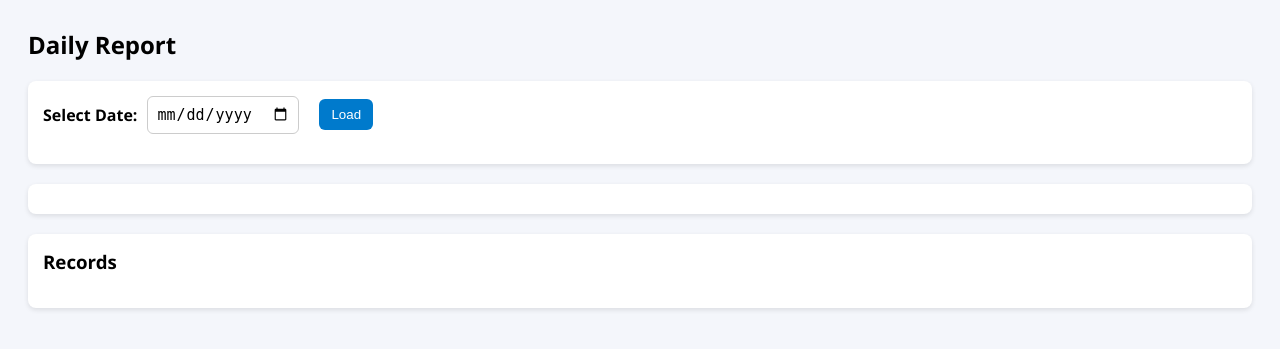
After one commit to yasir13001/Khaata-Register, a FastAPI app: template templates/daily_report.html in a window 1280 px wide. The commit adds this page. Shown: the top 349 px of the page. Run offline with FastAPI, Linux system fonts and the light colour scheme; the template is opened without the code that fills it, so the values that code supplies are empty.

Commit message:
add daily report system

```diff
--- /dev/null
+++ b/config.json
@@ -0,0 +1,6 @@
+{
+  "host": "192.168.10.6",
+  "port": 8080,
+  "log_level": "info",
+  "access_log": true
+}
--- a/server.py
+++ b/server.py
@@ -512,10 +512,80 @@ def api_download_credits(request: Request):
     writer.writerows(rows)
     return Response(content=output.getvalue(), media_type="text/csv")
 
+@app.get("/daily-report")
+def daily_report_page(request: Request, admin=Depends(require_admin)):
+    return templates.TemplateResponse("daily_report.html", {"request": request})
+
+@app.get("/api/daily_report")
+def api_daily_report(date: str, admin=Depends(require_admin)):
+    """Returns daily credit/payment summary."""
+    records = read_credits()
+
+    # Filter by date (YYYY-MM-DD)
+    daily_rows = [r for r in records if r["Date"] == date]
+
+    total_credit = 0
+    total_payment = 0
+
+    summary = {}  # customer → {credit, payment}
+
+    for r in daily_rows:
+        credit = float(r["Credit"] or 0)
+        payment = float(r["Payment"] or 0)
+
+        total_credit += credit
+        total_payment += payment
+
+        cust = r["Customer"]
+        if cust not in summary:
+            summary[cust] = {"credit": 0, "payment": 0}
+
+        summary[cust]["credit"] += credit
+        summary[cust]["payment"] += payment
+
+    # Prepare final report
+    report = {
+        "date": date,
+        "total_credit": total_credit,
+        "total_payment": total_payment,
+        "net_change": total_credit - total_payment,
+        "per_customer": summary,
+        "records": daily_rows
+    }
+
+    return report
+
+
+import json
+import sys
+import uvicorn
+from pathlib import Path
+
+# Redirect stdout/stderr to log file
+log_file = open("server.log", "a", buffering=1)
+sys.stdout = log_file
+sys.stderr = log_file
+
+# Load configuration
+config_path = Path("config.json")
+if config_path.exists():
+    with open(config_path, "r") as f:
+        cfg = json.load(f)
+else:
+    # Defaults if config.json is missing
+    cfg = {
+        "host": "0.0.0.0",
+        "port": 8080,
+        "log_level": "info",
+        "access_log": True
+    }
+
+
 # ---------- Startup ----------
 if __name__ == "__main__":
     ensure_user_file()
     ensure_file(CREDITS_FILE, FIELDNAMES)
     ensure_purchase_file()
     import uvicorn
-    uvicorn.run("server:app", host="0.0.0.0", port=8080, reload=True)
+    # uvicorn.run(app,host=cfg.get("host", "0.0.0.0"),port=cfg.get("port", 8080),log_level=cfg.get("log_level", "info"),access_log=cfg.get("access_log", True))
+    uvicorn.run("server:app",host="192.168.192.1", port=8080, reload=True , log_level="info",access_log=True)
--- /dev/null
+++ b/templates/daily_report.html
@@ -0,0 +1,166 @@
+<!DOCTYPE html>
+<html>
+<head>
+    <title>Daily Report</title>
+    <style>
+        body {
+            font-family: Segoe UI, Arial;
+            padding: 20px;
+            background: #f4f6fb;
+        }
+
+        .card {
+            background: #fff;
+            padding: 15px;
+            border-radius: 8px;
+            box-shadow: 0 2px 5px rgba(0,0,0,0.1);
+            margin-bottom: 20px;
+        }
+
+        h2, h3 {
+            margin-top: 0;
+        }
+
+        table {
+            border-collapse: collapse;
+            width: 100%;
+            background: white;
+            border-radius: 8px;
+            overflow: hidden;
+        }
+
+        th, td {
+            border-bottom: 1px solid #ddd;
+            padding: 8px;
+        }
+
+        th {
+            background: #007acc;
+            color: white;
+        }
+
+        .btn {
+            background: #007acc;
+            border: none;
+            padding: 8px 12px;
+            color: white;
+            border-radius: 6px;
+            cursor: pointer;
+        }
+
+        .date-box {
+            display: flex;
+            align-items: center;
+            gap: 10px;
+            margin-bottom: 15px;
+        }
+
+        /* Beautified date input */
+        input[type="date"] {
+            padding: 8px;
+            font-size: 15px;
+            border: 1px solid #ccc;
+            border-radius: 6px;
+            background: #fff;
+            cursor: pointer;
+        }
+    </style>
+</head>
+<body>
+
+<h2>Daily Report</h2>
+
+<div class="card">
+
+    <div class="date-box">
+        <label style="font-weight:bold;">Select Date:</label>
+        <input type="date" id="reportDate" onchange="formatDisplayDate()">
+        <span id="displayDate" style="font-weight:bold; font-size:15px; color:#444"></span>
+        <button class="btn" onclick="loadReport()">Load</button>
+    </div>
+
+</div>
+
+<div class="card" id="summary"></div>
+
+<div class="card">
+    <h3>Records</h3>
+    <table id="recordsTable"></table>
+</div>
+
+<script>
+function formatDisplayDate() {
+    let d = document.getElementById("reportDate").value;
+    if (!d) {
+        document.getElementById("displayDate").textContent = "";
+        return;
+    }
+
+    // Convert YYYY-MM-DD → DD-MM-YYYY
+    const [y, m, day] = d.split("-");
+    document.getElementById("displayDate").textContent = `${day}-${m}-${y}`;
+}
+
+async function loadReport() {
+    let date = document.getElementById("reportDate").value;
+    if (!date) { alert("Please select a date."); return; }
+
+    let res = await fetch("/api/daily_report?date=" + date);
+    let data = await res.json();
+
+    // Convert for display
+    const [y, m, d] = data.date.split("-");
+    let displayDate = `${d}-${m}-${y}`;
+
+    let html = `
+        <h3>Summary for ${displayDate}</h3>
+        <p><b>Total Credit:</b> ${data.total_credit}</p>
+        <p><b>Total Payment:</b> ${data.total_payment}</p>
+        <p><b>Net Change:</b> ${data.net_change}</p>
+
+        <h3>Per Customer</h3>
+        <table>
+            <tr><th>Customer</th><th>Credit</th><th>Payment</th><th>Net</th></tr>
+    `;
+
+    for (let cust in data.per_customer) {
+        let c = data.per_customer[cust];
+        html += `
+        <tr>
+            <td>${cust}</td>
+            <td>${c.credit}</td>
+            <td>${c.payment}</td>
+            <td>${c.credit - c.payment}</td>
+        </tr>`;
+    }
+
+    html += "</table>";
+    document.getElementById("summary").innerHTML = html;
+
+    let rows = data.records.map(r => `
+        <tr>
+            <td>${r.ID}</td>
+            <td>${convertDate(r.Date)}</td>
+            <td>${r.Time}</td>
+            <td>${r.Customer}</td>
+            <td>${r.Description}</td>
+            <td>${r.Credit}</td>
+            <td>${r.Payment}</td>
+            <td>${r.Balance}</td>
+        </tr>
+    `).join("");
+
+    document.getElementById("recordsTable").innerHTML =
+        `<tr><th>ID</th><th>Date</th><th>Time</th><th>Customer</th><th>Description</th><th>Credit</th><th>Payment</th><th>Balance</th></tr>` +
+        rows;
+}
+
+// Convert YYYY-MM-DD → DD-MM-YYYY for table
+function convertDate(dateStr) {
+    const [y, m, d] = dateStr.split("-");
+    return `${d}-${m}-${y}`;
+}
+</script>
+
+</body>
+</html>
--- a/templates/dashboard.html
+++ b/templates/dashboard.html
@@ -74,6 +74,9 @@
         <button class="btn" onclick="loadRecords()">Search</button>
         <button class="btn" onclick="loadRecords(true)">Show All</button>
         <button class="btn" onclick="downloadCSV()">Export CSV</button>
+        <button class="btn" onclick="openDailyReport()">Daily Report</button>
+
+
       </div>
 
       <div style="overflow:auto;height:50vh">
@@ -254,6 +257,9 @@ async function filterCustomerList() {
         });
 }
 
+function openDailyReport() {
+    window.location.href = "/daily-report";
+}
 
 function showPurchases() {
     const { protocol, host } = window.location; // host includes hostname:port
--- a/users.csv
+++ b/users.csv
@@ -1,3 +1,3 @@
 username,password_hash,role
-admin,$2b$12$tY5JSS1ZSiMBnxSR.DhNMuOU6u2SyEREPceCe5ck/9Mv7zRZDGDnK,admin
-naseer,$2b$12$urIM/qCNUiPjwDJJqeffjepz0hmG6gl0qeQVuPa1ho4T9pIMZ5Y/a,user
+admin,$2b$12$zPEMKb1AEMJyICcvOpsCPOfd1ZGg2MS0WzcC9jyvETUwCVjkPsi5O,admin
+naseer,$2b$12$PIMJ76J8yOh1zOeRth4I2.0RXpeFec52EtSBtSaB/tSUgwc6m4EbS,user
```
Also changed, not shown: README.md.
